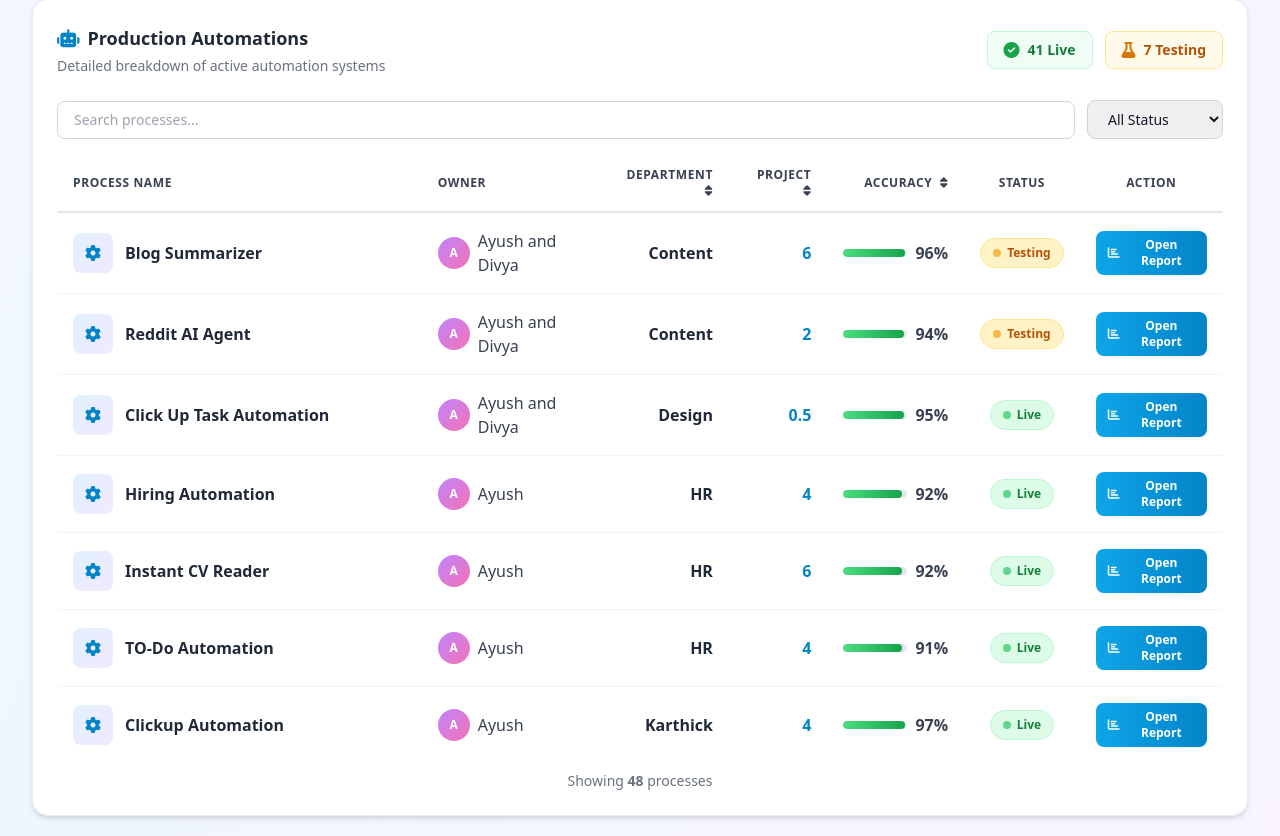
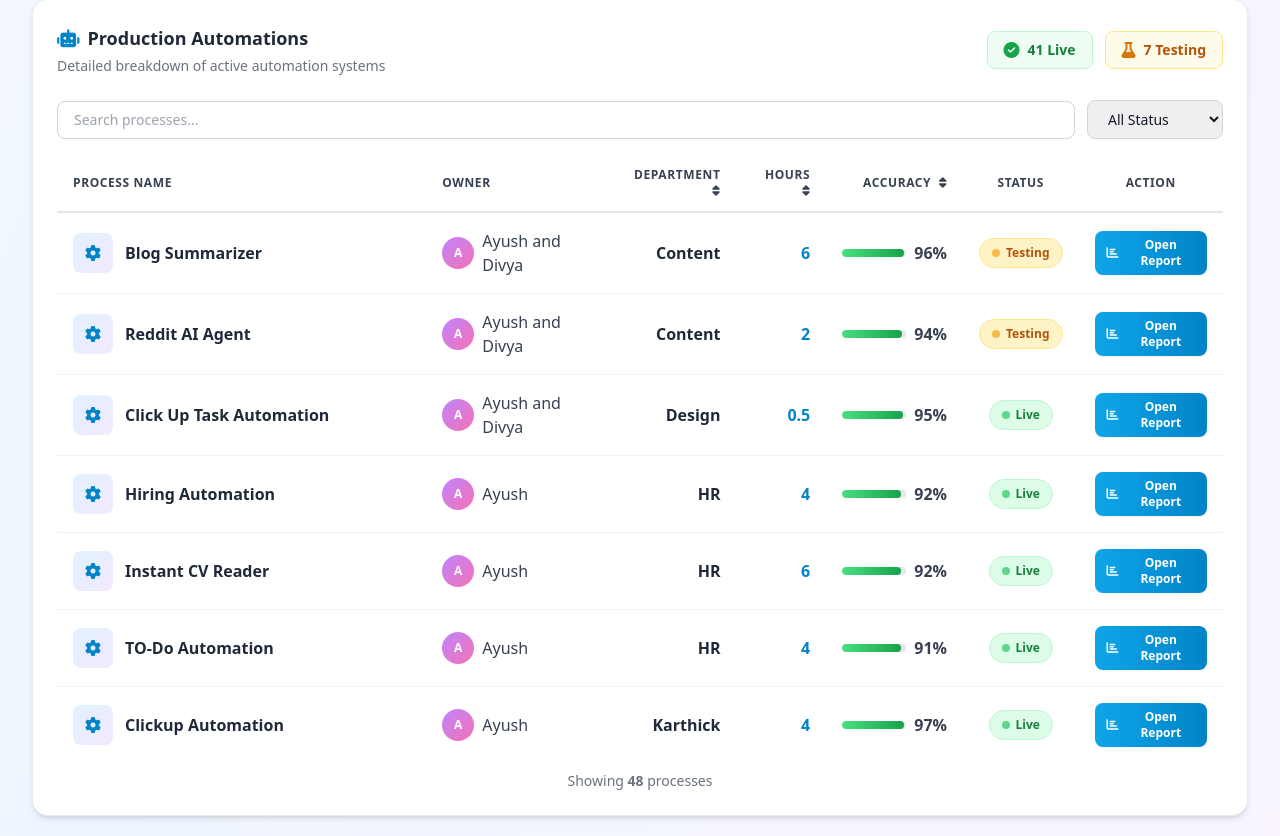
Before and after one commit to RevvGrowth-25/ReDajngo, a Django app: page / in a window 1280 px wide. Shown: the part 2171-3007 px from the top of the page. Run offline with Django 5.2, Linux system fonts and the light colour scheme; some libraries are stand-ins or nearby versions.

Commit message:
Update index.html

```diff
--- a/home/templates/index.html
+++ b/home/templates/index.html
@@ -188,7 +188,7 @@
               <th class="px-4 py-3 text-left text-xs font-bold text-gray-700 uppercase tracking-wider">Process Name</th>
               <th class="px-4 py-3 text-left text-xs font-bold text-gray-700 uppercase tracking-wider">Owner</th>
               <th class="px-4 py-3 text-right text-xs font-bold text-gray-700 uppercase tracking-wider cursor-pointer hover:text-brand-600" onclick="sortTable('Department')">Department <i class="fas fa-sort text-xs ml-1"></i></th>
-              <th class="px-4 py-3 text-right text-xs font-bold text-gray-700 uppercase tracking-wider cursor-pointer hover:text-brand-600" onclick="sortTable('hrsSaved')">Project <i class="fas fa-sort text-xs ml-1"></i></th>
+              <th class="px-4 py-3 text-right text-xs font-bold text-gray-700 uppercase tracking-wider cursor-pointer hover:text-brand-600" onclick="sortTable('hrsSaved')">Hours <i class="fas fa-sort text-xs ml-1"></i></th>
               <th class="px-4 py-3 text-right text-xs font-bold text-gray-700 uppercase tracking-wider cursor-pointer hover:text-brand-600" onclick="sortTable('accuracy')">Accuracy <i class="fas fa-sort text-xs ml-1"></i></th>
               <th class="px-4 py-3 text-center text-xs font-bold text-gray-700 uppercase tracking-wider">Status</th>
               <th class="px-4 py-3 text-center text-xs font-bold text-gray-700 uppercase tracking-wider">Action</th>
@@ -527,12 +527,17 @@ document.addEventListener("DOMContentLoaded", () => {
             <span class="w-2 h-2 ${r.status==='Live'?'bg-green-500':'bg-amber-500'} rounded-full animate-pulse"></span>${r.status}
           </span>
         </td>
-        <td class="px-4 py-4 text-center">
-          <button onclick="openReportModal('${r.workflowID}', '${r.process}')" class="px-3 py-1.5 bg-gradient-to-r from-brand-500 to-brand-600 hover:from-brand-600 hover:to-brand-700 text-white text-xs font-semibold rounded-lg transition-all shadow-sm hover:shadow-md flex items-center gap-2 mx-auto">
-            <i class="fas fa-chart-bar"></i>
-            Open Report
-          </button>
-        </td>
+       <td class="px-4 py-4 text-center">
+  <button
+    onclick="openReportModal('${r.workflowID}', '${r.process}')"
+    class="px-3 py-1.5 bg-gradient-to-r from-brand-500 to-brand-600 hover:from-brand-600 hover:to-brand-700 text-white text-xs font-semibold rounded-lg transition-all shadow-sm hover:shadow-md flex items-center gap-2 mx-auto
+    ${r.disable === 'False' ? 'opacity-50 cursor-not-allowed pointer-events-none' : ''}"
+    ${r.disable === 'False' ? 'disabled' : ''}
+  >
+    <i class="fas fa-chart-bar"></i>
+    Open Report
+  </button>
+</td>
       </tr>`
     ).join('');
   }
```
